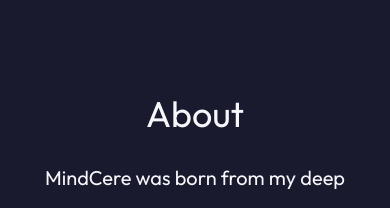
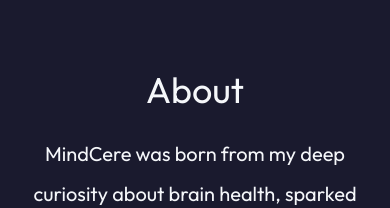
Before and after one commit to cameronhilliard/mindcere-2025, a Next.js app: page / in a window 390 px wide. Shown: the part 1310-1518 px from the top of the page. Built offline with nearby package versions, Linux system fonts and the light colour scheme; no server answers.

Commit message:
fix some responsiveness

```diff
--- a/src/app/components/AboutComponent.js
+++ b/src/app/components/AboutComponent.js
@@ -3,8 +3,8 @@
 const AboutComponent = () => {
   return (
     <section id="about" className='flex flex-col font-outfit text-maintext py-32 items-center  md:max-w-3xl mx-auto '>
-        <h1 className='text-4xl p-6'>About</h1>
-        <p className='text-xl/10 px-6 text-center'>MindCere was born from my deep curiosity about brain health, sparked by my own experience with a seizure. That moment led me to explore ways to better understand and protect the brain. As a developer fascinated by this topic, I created MindCere to uncover insights that could help not only me but others who are also looking for ways to support cognitive function. While I&apos;m not a medical expert, my goal is to share valuable information that encourages brain betterment.</p>
+        <h1 className='text-4xl '>About</h1>
+        <p className='text-xl/10 px-6 pt-6 text-center'>MindCere was born from my deep curiosity about brain health, sparked by my own experience with a seizure. That moment led me to explore ways to better understand and protect the brain. As a developer fascinated by this topic, I created MindCere to uncover insights that could help not only me but others who are also looking for ways to support cognitive function. While I&apos;m not a medical expert, my goal is to share valuable information that encourages brain betterment.</p>
     </section>
   )
 }
--- a/src/app/components/HeroComponent.js
+++ b/src/app/components/HeroComponent.js
@@ -4,7 +4,7 @@
 
 const HeroComponent = () => {
   return (
-    <section id="homepage" className='flex flex-col font-outfit lg:pt-42 pt-24 mx-auto items-center min-h-screen text-maintext'>
+    <section id="homepage" className='flex flex-col font-outfit lg:pt-42 pt-30  mx-auto items-center min-h-screen text-maintext'>
         <h1 className='lg:text-5xl text-4xl font-outfit'>MindCere</h1>
         <p className='lg:text-2xl text-xl px-5 text-center pt-8 mx-auto'>AI-powered insights & tips for a healthier mind. Elevate focus, memory, and mental clarity.</p>
 
```
